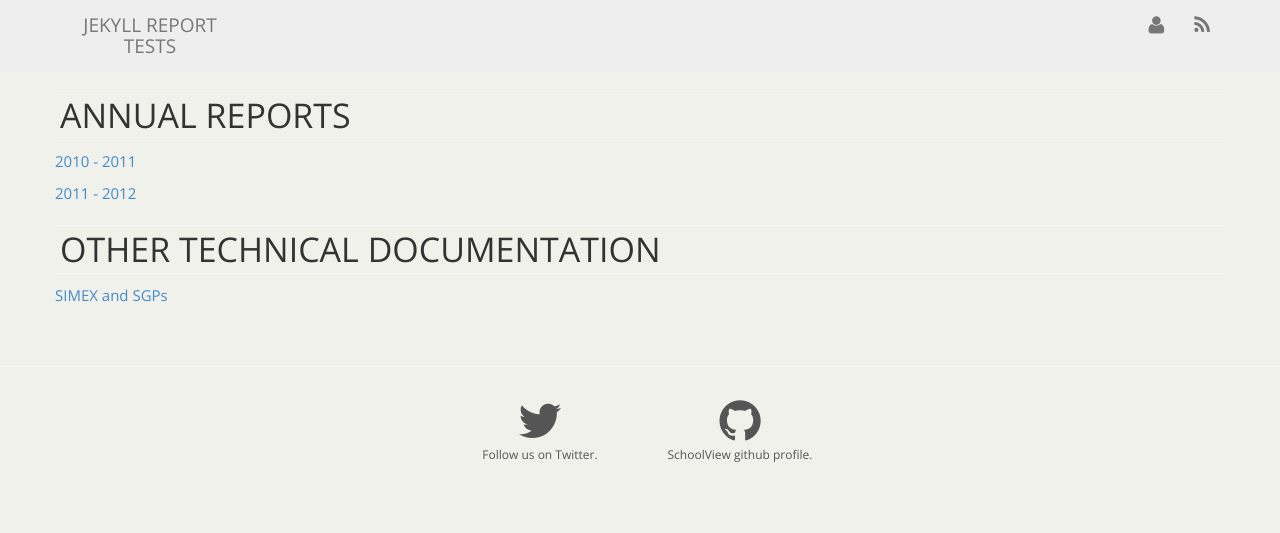
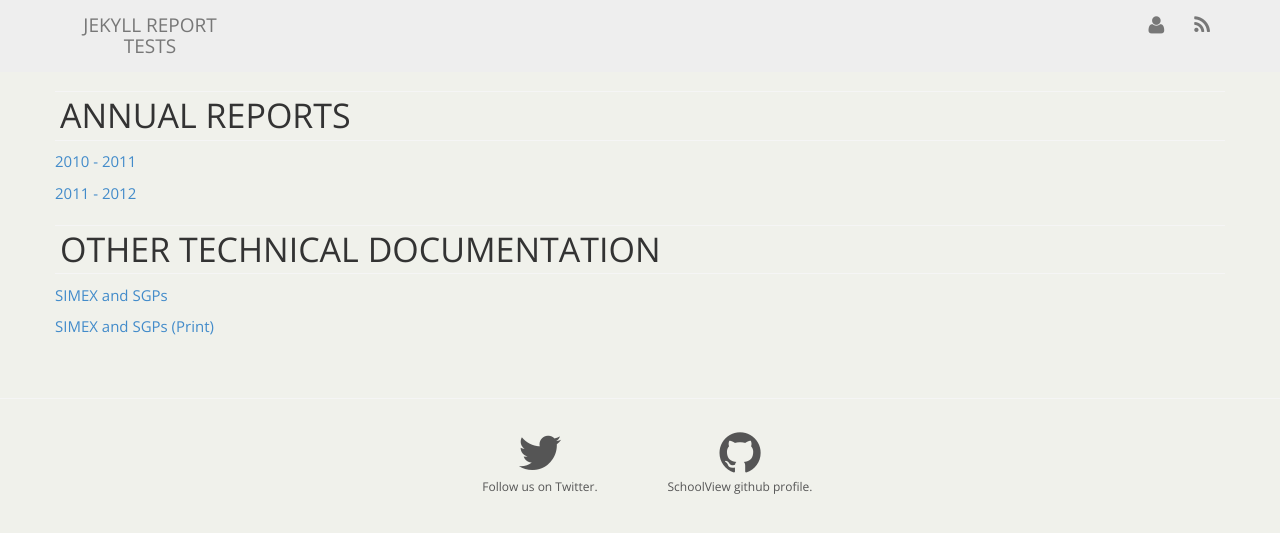
Before and after one commit to adamvi/Markdown_Tests2, a Jekyll site: the page built from report_landing.md, in a window 1280 px wide. Shown: the top 533 px of the page. Built offline with Jekyll 4.4.1, drawn with Linux system fonts in a browser that asks for light colours; nearby versions of some CDN libraries; a script that is not in the unit is left out; comment, search, counter and statistics services are not loaded.

Commit message:
Add the temporary "Print" version of the report

```diff
--- a/report_landing.md
+++ b/report_landing.md
@@ -18,3 +18,5 @@ title: "Reports"
 ##  Other Technical Documentation
 
 [SIMEX and SGPs](SIMEX-report-June-2013.html)
+
+[SIMEX and SGPs (Print)](SIMEX-report-June-2013-report_only.html)
```
